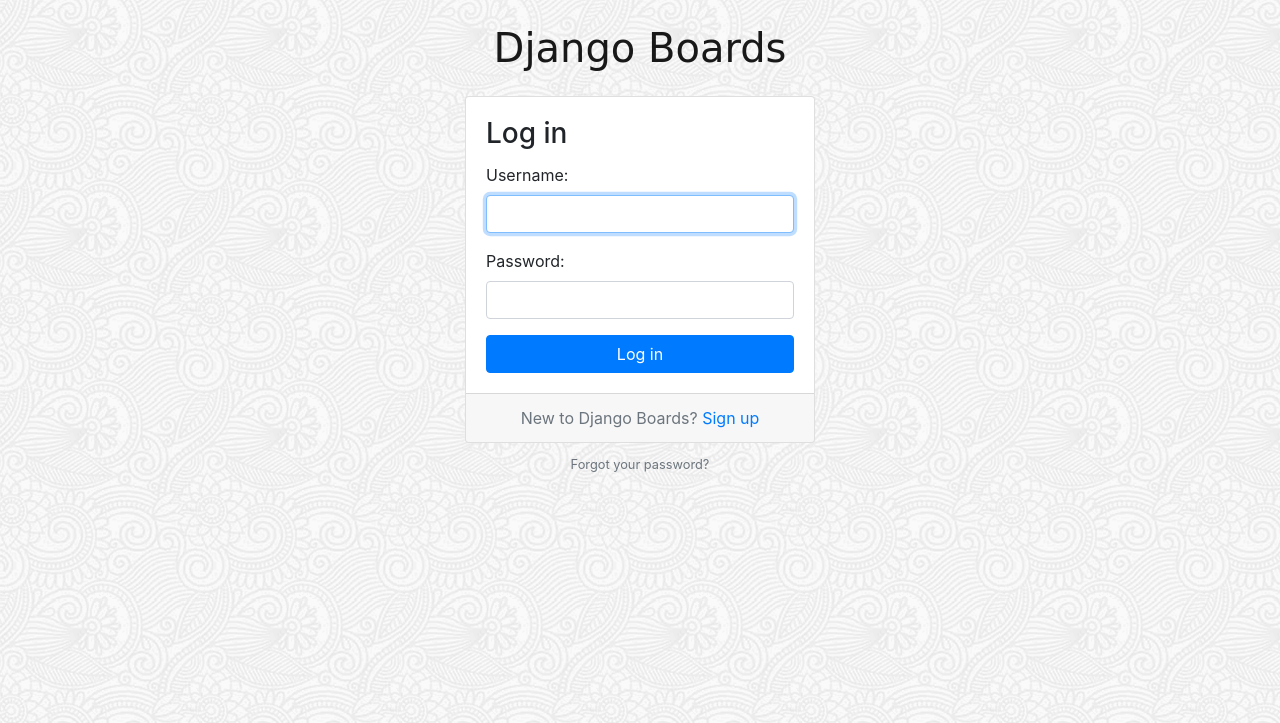
After one commit to lluidesia/fun-with-djan, a Django app: page /login/ in a window 1280 px wide. The commit adds this page. Shown: the top 723 px of the page. Run offline with Django 3.2, Linux system fonts and the light colour scheme; some libraries are stand-ins or nearby versions; some web fonts are replaced.

Commit message:
Added Login page

```diff
--- a/myproject/myproject/myproject/settings.py
+++ b/myproject/myproject/myproject/settings.py
@@ -122,6 +122,7 @@ USE_TZ = True
 
 STATIC_URL = '/static/'
 LOGOUT_REDIRECT_URL = 'home'
+LOGIN_REDIRECT_URL = 'home'
 
 STATICFILES_DIRS = [
     os.path.join(BASE_DIR, 'static'),
--- a/myproject/myproject/templates/base.html
+++ b/myproject/myproject/templates/base.html
@@ -33,7 +33,7 @@
         </ul>
       {% else %}
         <form class="form-inline ml-auto">
-          <a href="#" class="btn btn-outline-secondary">Log in</a>
+          <a href="{% url 'login' %}" class="btn btn-outline-secondary">Log in</a>
           <a href="{% url 'signup' %}" class="btn btn-primary ml-2">Sign up</a>
         </form>
       {% endif %}
--- /dev/null
+++ b/myproject/myproject/templates/login.html
@@ -0,0 +1,37 @@
+{% extends 'base.html' %}
+
+{% load static %}
+
+{% block stylesheet %}
+  <link rel="stylesheet" href="{% static 'css/accounts.css' %}">
+{% endblock %}
+
+{% block body %}
+  <div class="container">
+    <h1 class="text-center logo my-4">
+      <a href="{% url 'home' %}">Django Boards</a>
+    </h1>
+    <div class="row justify-content-center">
+      <div class="col-lg-4 col-md-6 col-sm-8">
+        <div class="card">
+          <div class="card-body">
+            <h3 class="card-title">Log in</h3>
+            <form method="post" novalidate>
+              {% csrf_token %}
+              {% include 'includes/form.html' %}
+              <button type="submit" class="btn btn-primary btn-block">Log in</button>
+            </form>
+          </div>
+          <div class="card-footer text-muted text-center">
+            New to Django Boards? <a href="{% url 'signup' %}">Sign up</a>
+          </div>
+        </div>
+        <div class="text-center py-2">
+          <small>
+            <a href="#" class="text-muted">Forgot your password?</a>
+          </small>
+        </div>
+      </div>
+    </div>
+  </div>
+{% endblock %}
```
Also changed, not shown: myproject/myproject/db.sqlite3.
